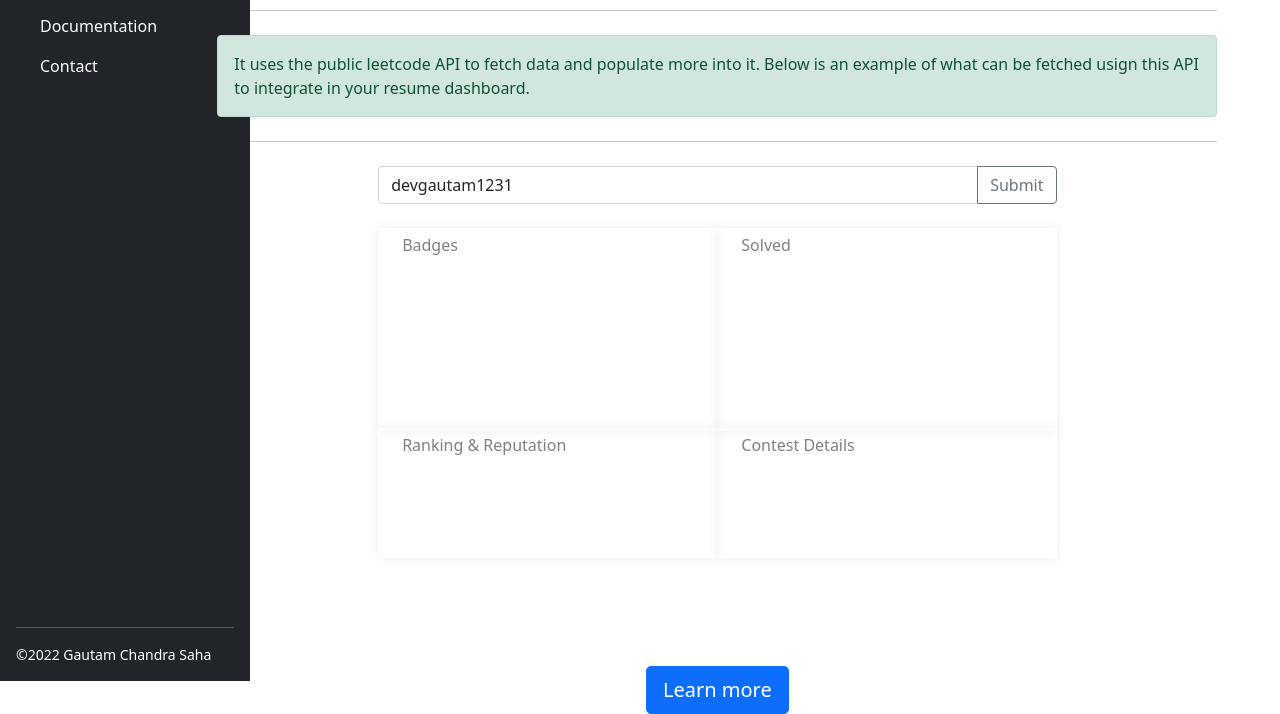
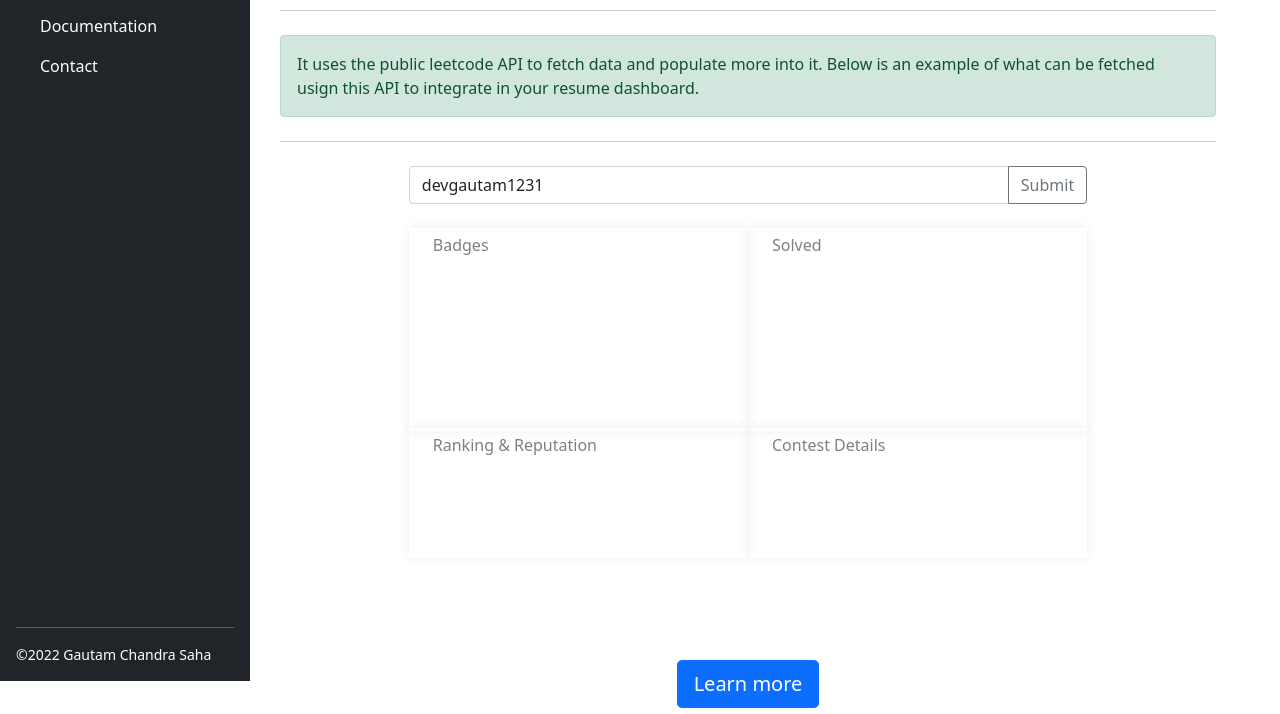
Before and after one commit to DevGautam2000/leetcode-api, a website: page views/index.html in a window 1280 px wide. Shown: the part 119-833 px from the top of the page. Drawn offline with nearby package versions, Linux system fonts and the light colour scheme; no server answers.

Commit message:
completed with documentation site

```diff
--- a/views/index.html
+++ b/views/index.html
@@ -13,11 +13,12 @@
     integrity="sha384-1BmE4kWBq78iYhFldvKuhfTAU6auU8tT94WrHftjDbrCEXSU1oBoqyl2QvZ6jIW3" crossorigin="anonymous">
 
   <style>
-    html {
+
+    html,body {
       overflow-x: hidden;
     }
 
-    h4 {
+    h4{
       color: grey;
       font-size: 1rem;
     }
@@ -27,7 +28,7 @@
 
 <body>
   <div class="row">
-    <section class="col-2">
+    <section class="col-2" style="position: fixed;">
       <div class="d-flex flex-column vh-100 flex-shrink-0 p-3 text-white bg-dark" style="width: 250px;"> <a href="/"
           class="d-flex align-items-center mb-3 mb-md-0 me-md-auto text-white text-decoration-none"> <svg
             class="bi me-2" width="40" height="32"> </svg> <span class="fs-4">LeetApi</span> </a>
@@ -44,7 +45,7 @@
 
     </section>
 
-    <section class="col-10" style="width: 80vw;">
+    <section class="col-10" style="overflow-y: scroll; margin-left: auto; margin-right: 5vw; width: 75vw;">
       <div class="jumbotron">
         <h1 class="display-4">Hello, world!</h1>
         <p class="lead">This is an API for Leetcode users</p>
@@ -86,7 +87,7 @@
           <div class="row py-2" style="height: 50%; width: 80%;">
             <div class="col py-2 px-4" style="box-shadow: 0 0 10px #eee">
               <h4>Ranking & Reputation</h4>
-              <div class="rank"></div>
+              <div class="rank" ></div>
             </div>
 
             <div class="col py-2 px-4" style="box-shadow: 0 0 10px #eee">
```
Lines whose indentation alone changed are shown as unchanged.
